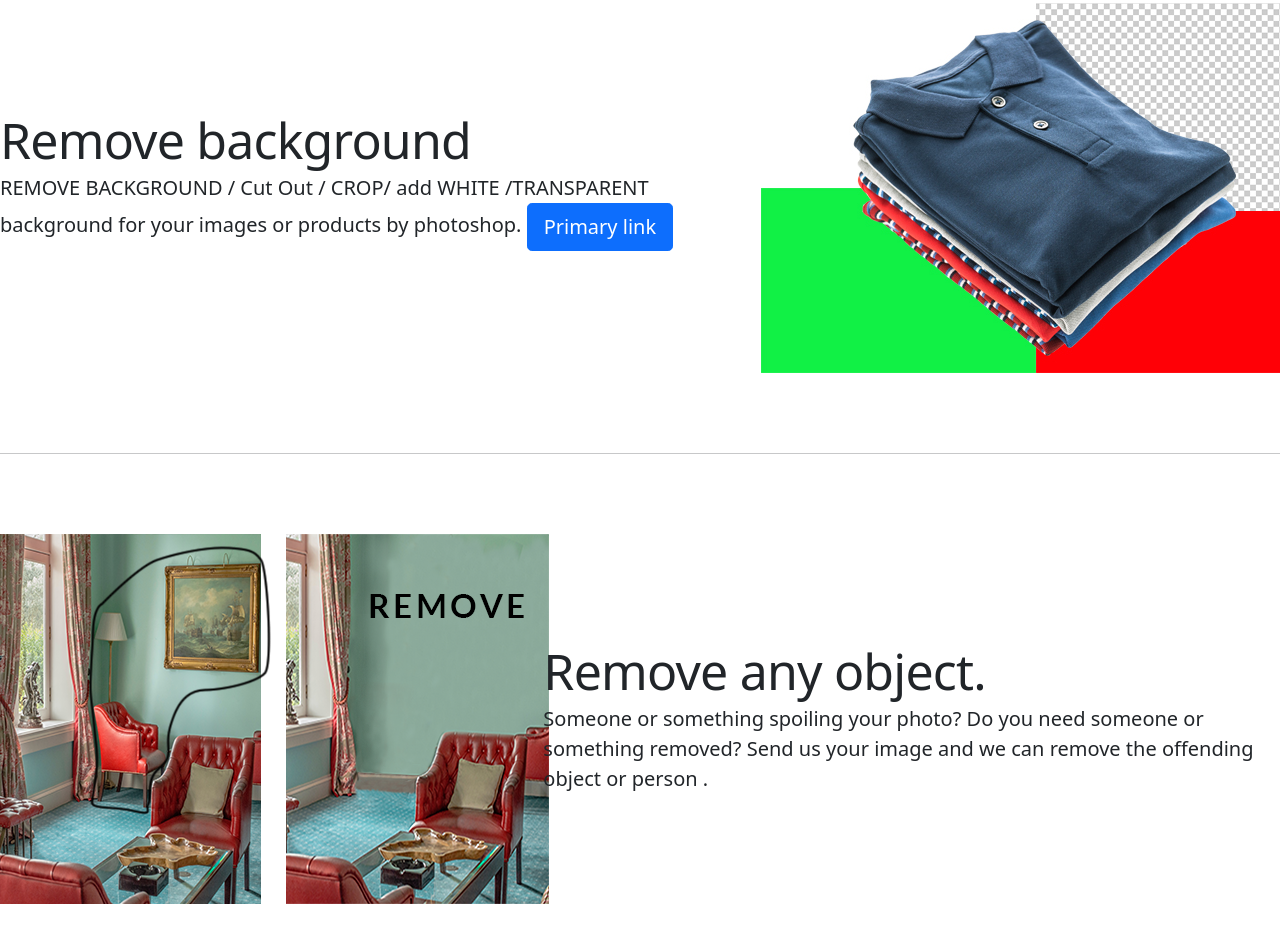
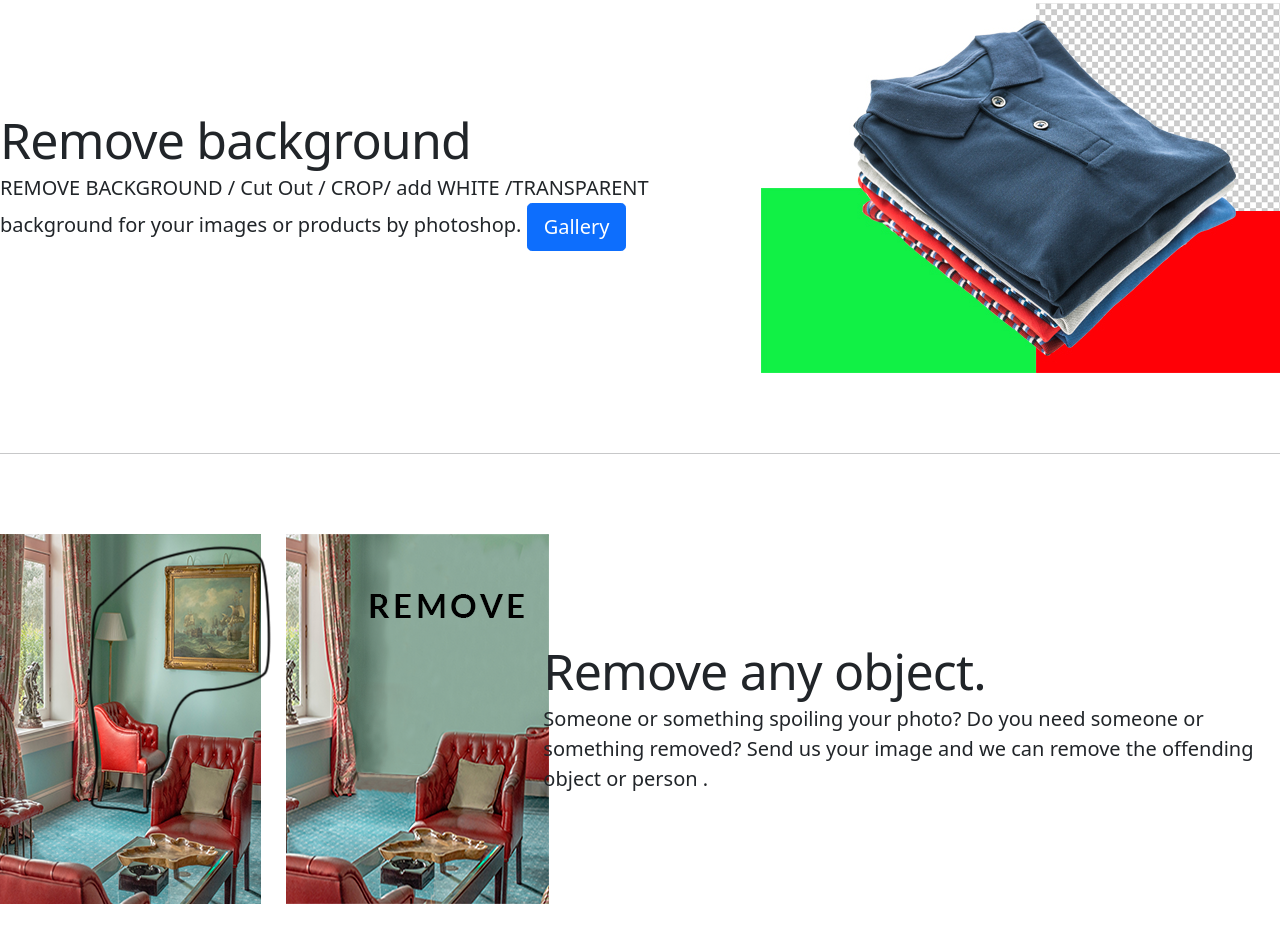
Before and after one commit to abdurshobur/my-portfolio, a plain HTML site: page index.html in a window 1280 px wide. Shown: the part 1218-2161 px from the top of the page. Drawn offline with nearby package versions, Linux system fonts and the light colour scheme.

Commit message:
Update index.html

```diff
--- a/index.html
+++ b/index.html
@@ -135,7 +135,7 @@
           <div class="row featurette">
             <div class="col-md-7">
               <h2 class="featurette-heading">Remove background</h2>
-              <p class="lead">REMOVE BACKGROUND / Cut Out / CROP/ add WHITE /TRANSPARENT <br> background for your images or products  by photoshop. <a href="gallery.html" class="btn btn-primary btn-lg " tabindex="-1" role="button" aria-disabled="true">Primary link</a></p>
+              <p class="lead">REMOVE BACKGROUND / Cut Out / CROP/ add WHITE /TRANSPARENT <br> background for your images or products  by photoshop. <a href="gallery.html" class="btn btn-primary btn-lg " tabindex="-1" role="button" aria-disabled="true">Gallery</a></p>
             </div>
             <div class="col-md-5">
               <img src="bg.jpg" alt="">
```
